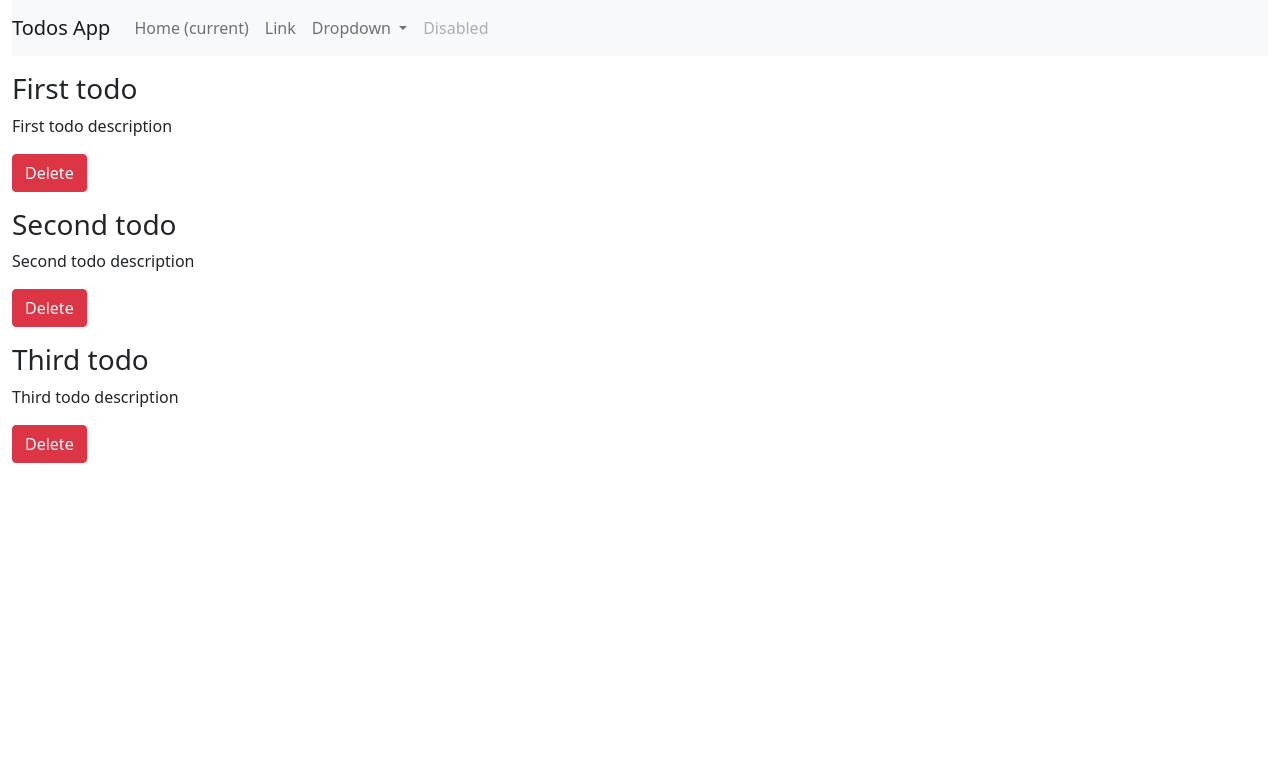
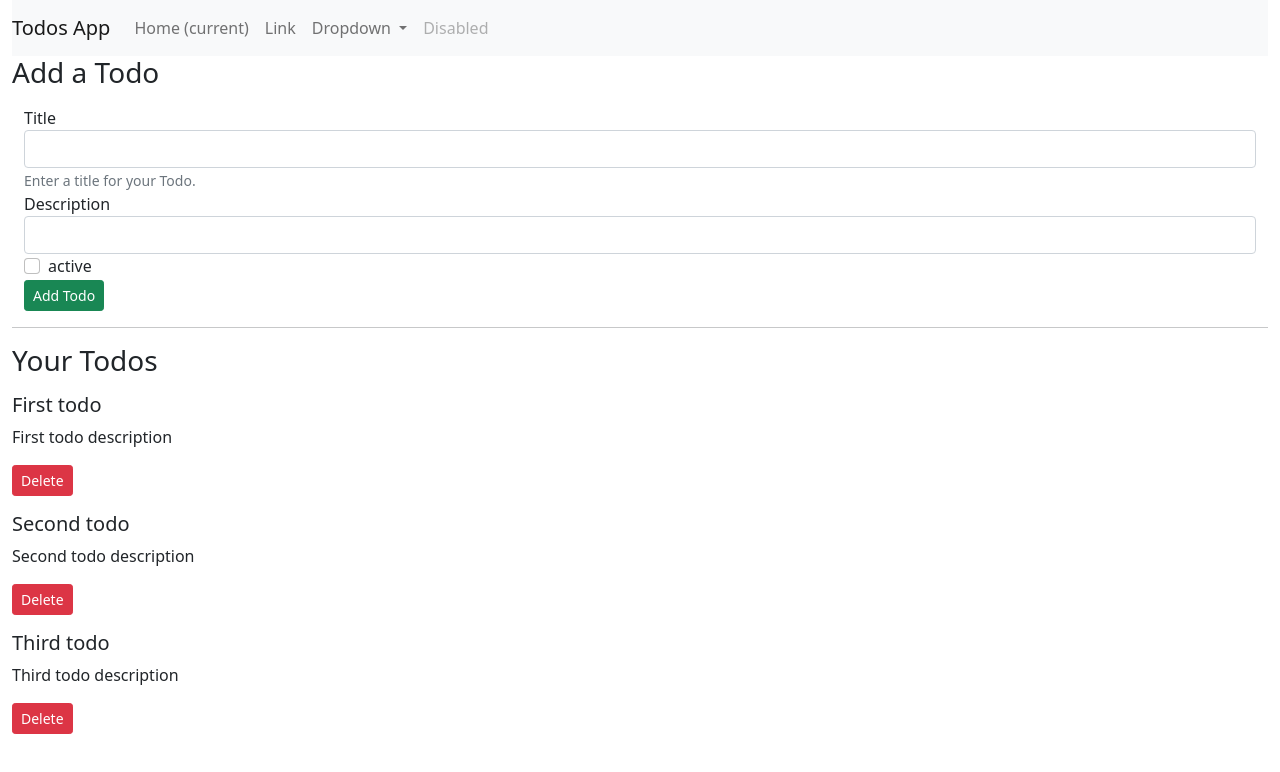
Before and after one commit to sagarunhale2294/FirstAngularApp, an Angular app: page / in a window 1280 px wide. Shown: the top 772 px of the page. Built offline with nearby package versions, Linux system fonts and the light colour scheme.

Commit message:
add todo functionality added

```diff
--- /dev/null
+++ b/src/app/MyComponent/add-todo/add-todo.component.html
@@ -0,0 +1,18 @@
+<div class="container-fluid my-3">
+    <form (ngSubmit)="onSubmit()">
+        <div class="form-group">
+          <label for="title">Title</label>
+          <input type="text" class="form-control" [(ngModel)]="title" name= "title" id="title" aria-describedby="titleHelp">
+          <small id="emailHelp" class="form-text text-muted">Enter a title for your Todo.</small>
+        </div>
+        <div class="form-group">
+          <label for="desc">Description</label>
+          <input type="text" class="form-control" [(ngModel)]="desc" name="desc" id="desc">
+        </div>
+        <div class="form-group form-check">
+          <input type="checkbox" class="form-check-input" [(ngModel)]="active" name="active" id="active">
+          <label class="form-check-label" for="exampleCheck1">active</label>
+        </div>
+        <button type="submit" class="btn btn-sm btn-success">Add Todo</button>
+    </form>
+</div>
--- /dev/null
+++ b/src/app/MyComponent/add-todo/add-todo.component.ts
@@ -0,0 +1,31 @@
+import { Component, EventEmitter, OnInit, Output } from '@angular/core';
+import { Todo } from '../todos/Todo';
+
+@Component({
+  selector: 'app-add-todo',
+  templateUrl: './add-todo.component.html',
+  styleUrls: ['./add-todo.component.css']
+})
+export class AddTodoComponent implements OnInit {
+  title: string
+  desc: string
+  active: boolean
+  @Output() todoAdd: EventEmitter<Todo> = new EventEmitter();
+
+  constructor() { }
+
+  ngOnInit(): void {
+  }
+
+  onSubmit() {
+    const todo = {
+      sno: Math.floor((Math.random() * 10) + 1),
+      title: this.title,
+      desc: this.desc,
+      active: this.active ? this.active : false
+    }
+    console.log("Submitted", todo);
+    this.todoAdd.emit(todo);
+  }
+
+}
--- a/src/app/MyComponent/todo-item/todo-item.component.html
+++ b/src/app/MyComponent/todo-item/todo-item.component.html
@@ -1,5 +1,5 @@
 <div class="my-3">
-    <h3>{{todo.title}}</h3>
+    <h5>{{todo.title}}</h5>
     <p>{{todo.desc}}</p>
-    <button class="btn btn-danger" (click)="onClick(todo)">Delete</button>
+    <button class="btn btn-sm btn-danger" (click)="onClick(todo)">Delete</button>
 </div>
--- a/src/app/MyComponent/todos/todos.component.html
+++ b/src/app/MyComponent/todos/todos.component.html
@@ -1,3 +1,10 @@
-<div *ngFor="let todo of todos">
-    <app-todo-item [todo]="todo" (todoDelete)="deleteTodo($event)"></app-todo-item>
-</div>
+<h3>Add a Todo</h3>
+<app-add-todo (todoAdd)="addTodo($event)"></app-add-todo>
+<hr/>
+<h3>Your Todos</h3>
+<div *ngIf="this.todos.length==0; else elseBlock">No todos to display.</div>
+<ng-template #elseBlock>
+    <div *ngFor="let todo of todos">
+        <app-todo-item [todo]="todo" (todoDelete)="deleteTodo($event)"></app-todo-item>
+    </div>
+</ng-template>
--- a/src/app/MyComponent/todos/todos.component.ts
+++ b/src/app/MyComponent/todos/todos.component.ts
@@ -41,4 +41,9 @@ export class TodosComponent implements OnInit {
     this.todos.splice(index, 1);
   }
 
+  addTodo(todo: Todo) {
+    console.log("Adding todo to List", todo);
+    this.todos.push(todo);
+  }
+
 }
```
Also changed, not shown: src/app/app.module.ts (+6 -2 lines), src/app/MyComponent/add-todo/add-todo.component.css (added), 1 other file (tests, documents, lock files or other folders).
